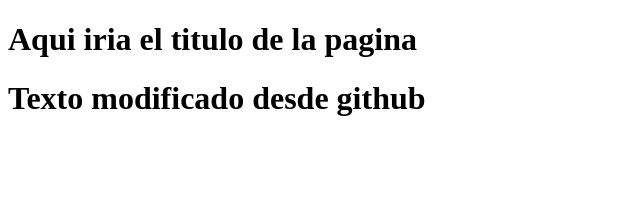
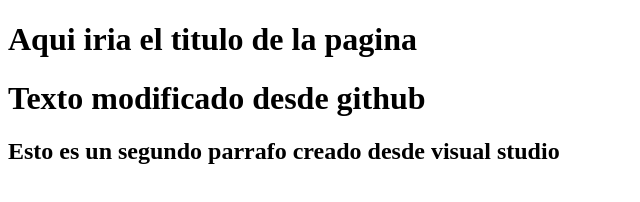
Before and after one commit to Marioocii/ProyectoEd3, a plain HTML site: page index.html in a window 1280 px wide. Shown: the whole page, without its empty margins (0-640 px from the left). Drawn offline with Linux system fonts and the light colour scheme.

Commit message:
Agregando segundo párrafo

```diff
--- a/index.html
+++ b/index.html
@@ -9,5 +9,6 @@
 
     <h1>Aqui iria el titulo de la pagina </h1>
     <h1>Texto modificado desde github</h1>
+    <h2>Esto es un segundo parrafo creado desde visual studio</h2>
 </body>
 </html>
```
